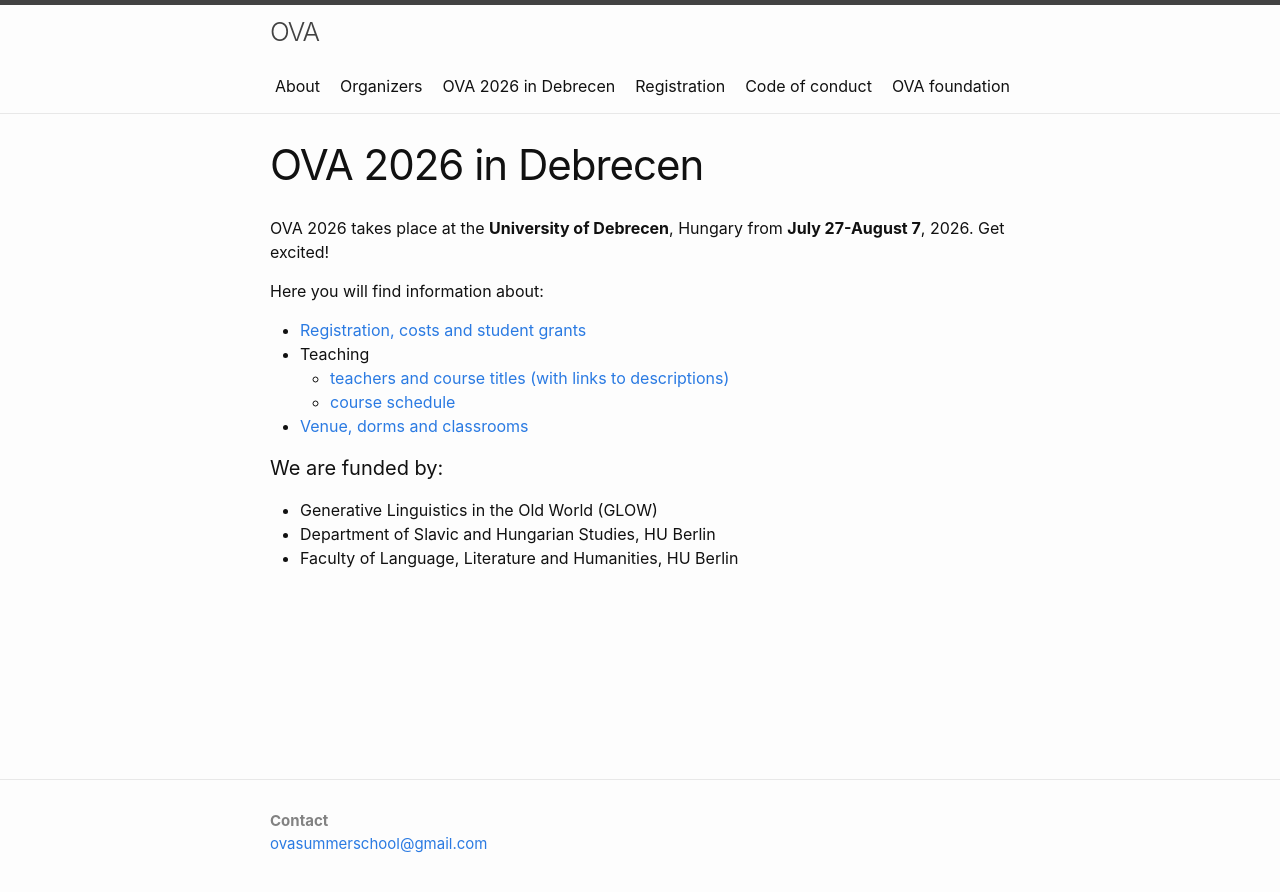
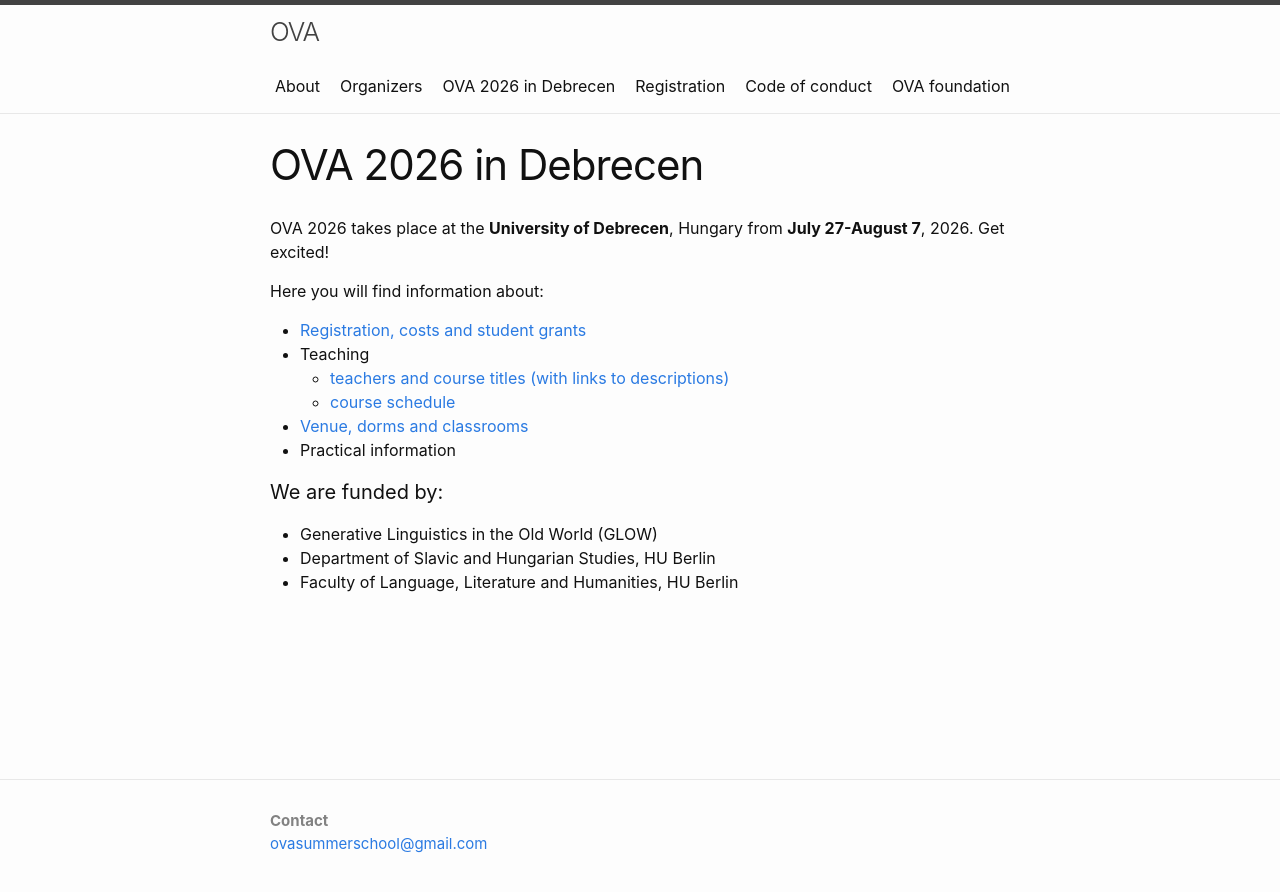
Before and after one commit to ovaschool/ovaschool.github.io, a Jekyll site: the page built from staticpages/2_ova2026.markdown, in a window 1280 px wide. Shown: the top 892 px of the page. Built offline with Jekyll 4.4.1, drawn with Linux system fonts in a browser that asks for light colours.

Commit message:
Update 2_ova2026.markdown

```diff
--- a/staticpages/2_ova2026.markdown
+++ b/staticpages/2_ova2026.markdown
@@ -14,6 +14,7 @@ Here you will find information about:
     - [teachers and course titles (with links to descriptions)](ova2026-teachers.markdown)
     - [course schedule](https://docs.google.com/spreadsheets/d/1cHCMcVRPHjgnvnyKIIJlIhP-aCOYfsXFR7jU7Xpneuo/)
 - [Venue, dorms and classrooms](ova2026-location.markdown)
+- Practical information
 
 #### We are funded by:
 
```
